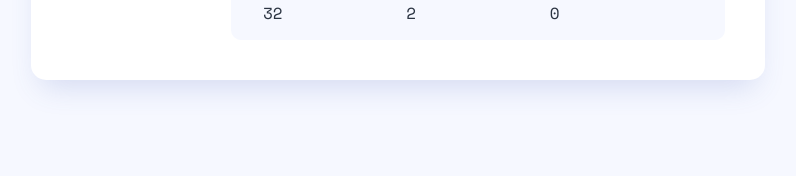
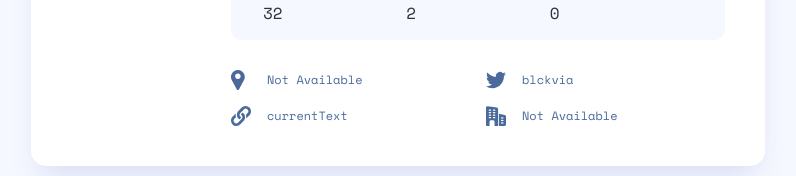
Before and after one commit to Blckvia/github-cards, a React (Create React App) app: page / in a window 1280 px wide. Shown: the part 470-646 px from the top of the page, without its empty margins (242-1038 px from the left). Built offline with nearby package versions, Linux system fonts and the light colour scheme.

Commit message:
feat: user info was created &  added to UserCard

```diff
--- /dev/null
+++ b/src/components/InfoItem/InfoItem.module.scss
@@ -0,0 +1,36 @@
+:global {
+  body[data-theme='light'] {
+    --info-color: var(--gray-200);
+  }
+
+  body[data-theme='dark'] {
+    --info-color: var(--white);
+  }
+}
+
+.infoItem {
+  color: var(--info-color);
+  font-size: 0.75rem;
+  line-height: 1.5;
+  display: flex;
+  align-items: center;
+
+  svg {
+    fill: var(--info-color);
+    margin-right: 1rem;
+    width: 20px;
+  }
+
+  &.empty {
+    opacity: 0.75;
+  }
+}
+
+.link {
+  text-decoration: none;
+  color: var(--info-color);
+
+  &:hover {
+    text-decoration: underline;
+  }
+}
--- /dev/null
+++ b/src/components/InfoItem/InfoItem.tsx
@@ -0,0 +1,35 @@
+import styles from './InfoItem.module.scss';
+
+export interface InfoItemProps {
+  icon: React.ReactNode;
+  text?: string | null;
+  isLink?: boolean;
+}
+
+export const InfoItem = ({ icon, isLink, text }: InfoItemProps) => {
+  const currentText = text || 'Not Available';
+  let currentHref = '';
+  if (isLink) {
+    currentHref = text && text.startsWith('http') ? text : `https://${text}`;
+  }
+
+  return (
+    <div className={`${styles.infoItem}${text ? '' : ` ${styles.epmty}`}`}>
+      {icon}
+      <div>
+        {isLink && text ? (
+          <a
+            href={currentHref}
+            target='_blank'
+            rel='noreferrer'
+            className={styles.link}
+          >
+            currentText
+          </a>
+        ) : (
+          currentText
+        )}
+      </div>
+    </div>
+  );
+};
--- /dev/null
+++ b/src/components/InfoItem/index.ts
@@ -0,0 +1 @@
+export * from './InfoItem';
--- a/src/components/UserCard/UserCard.tsx
+++ b/src/components/UserCard/UserCard.tsx
@@ -1,3 +1,4 @@
+import { UserInfo } from 'components/UserInfo';
 import { UserStat } from 'components/UserStat';
 import { UserTitle } from 'components/UserTitle';
 import { LocalGithubUser } from 'types';
@@ -17,5 +18,11 @@ export const UserCard = (props: UserCardProps) => (
       following={props.following}
       followers={props.followers}
     />
+    <UserInfo
+      blog={props.blog}
+      company={props.company}
+      location={props.location}
+      twitter={props.twitter}
+    />
   </div>
 );
--- /dev/null
+++ b/src/components/UserInfo/UserInfo.module.scss
@@ -0,0 +1,11 @@
+.userInfo {
+  display: flex;
+  flex-direction: column;
+  gap: 1rem;
+
+  @media (min-width: 767px) {
+    display: grid;
+    grid-template-rows: repeat(2, 1fr);
+    grid-auto-flow: column;
+  }
+}
--- /dev/null
+++ b/src/components/UserInfo/UserInfo.tsx
@@ -0,0 +1,45 @@
+import { ReactComponent as CompanyIcon } from 'assets/icon-company.svg';
+import { ReactComponent as LocationIcon } from 'assets/icon-location.svg';
+import { ReactComponent as TwitterIcon } from 'assets/icon-twitter.svg';
+import { ReactComponent as BlogIcon } from 'assets/icon-website.svg';
+
+import { InfoItem, InfoItemProps } from 'components/InfoItem';
+import { LocalGithubUser } from 'types';
+import styles from './UserInfo.module.scss';
+
+interface UserInfoProps
+  extends Pick<LocalGithubUser, 'blog' | 'company' | 'location' | 'twitter'> {}
+
+export const UserInfo = ({
+  blog,
+  company,
+  location,
+  twitter,
+}: UserInfoProps) => {
+  const items: InfoItemProps[] = [
+    {
+      icon: <LocationIcon />,
+      text: location,
+    },
+    {
+      icon: <BlogIcon />,
+      text: blog,
+      isLink: true,
+    },
+    {
+      icon: <TwitterIcon />,
+      text: twitter,
+    },
+    {
+      icon: <CompanyIcon />,
+      text: company,
+    },
+  ];
+  return (
+    <div className={styles.userInfo}>
+      {items.map((item, index) => (
+        <InfoItem {...item} key={index} />
+      ))}
+    </div>
+  );
+};
--- /dev/null
+++ b/src/components/UserInfo/index.ts
@@ -0,0 +1 @@
+export * from './UserInfo';
```
